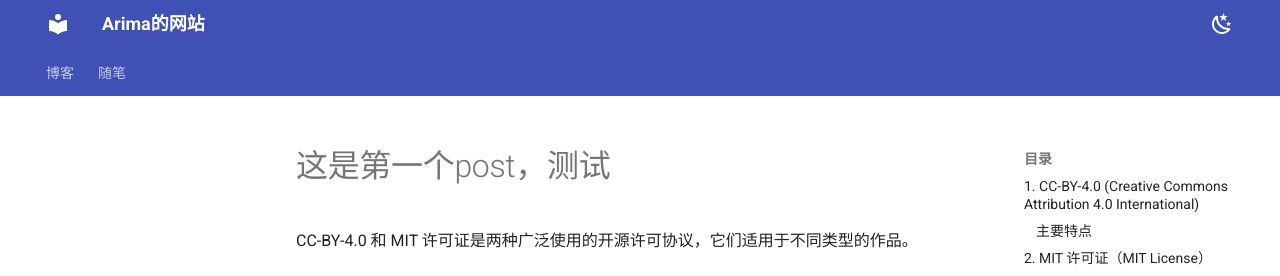
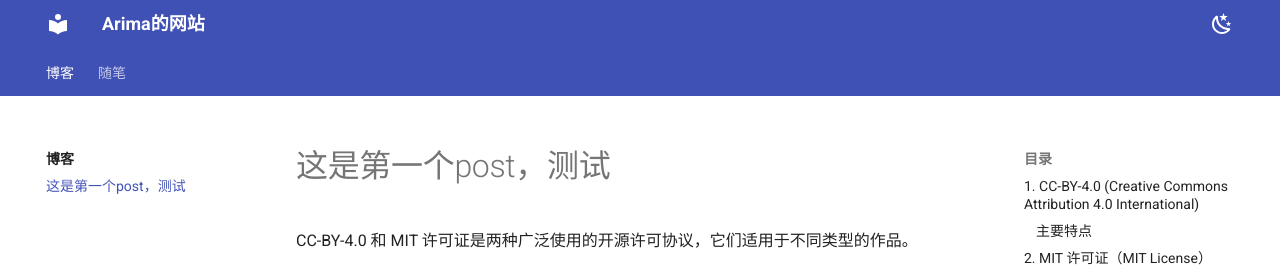
Before and after one commit to Tech-Arima/Tech-Arima.github.io, an MkDocs documentation site: the page built from docs/Blog/posts/First post.md, in a window 1280 px wide. Shown: the top 276 px of the page. Built offline with MkDocs 1.6.1 and Material for MkDocs 9.7.7, drawn with Linux system fonts in a browser that asks for light colours.

Commit message:
Update mkdocs.yml

```diff
--- a/mkdocs.yml
+++ b/mkdocs.yml
@@ -5,6 +5,7 @@ site_url: https://tech-arima.github.io
 nav:
   - 博客:
     - Blog/index.md
+    - Blog/posts/First post.md
 
 
   - 随笔:
```
